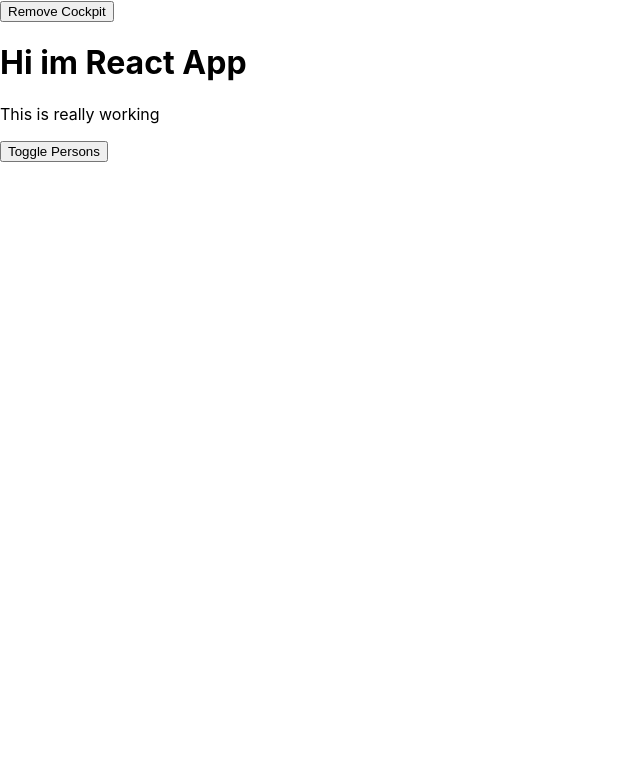
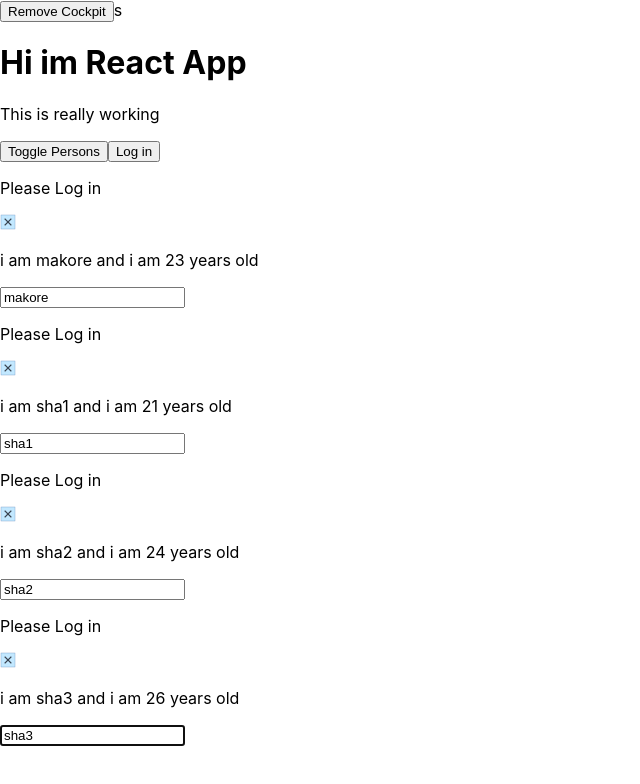
Before and after one commit to shaico92/reactBeginner, a React (Create React App) app: page / in a window 1280 px wide. Shown: the top 784 px of the page, without its empty margins (0-640 px from the left). Built offline with nearby package versions, Linux system fonts and the light colour scheme.

Commit message:
finishing the horrible overview on all of those features

```diff
--- a/package.json
+++ b/package.json
@@ -34,6 +34,7 @@
     "postcss-flexbugs-fixes": "3.2.0",
     "postcss-loader": "2.0.8",
     "promise": "8.0.1",
+    "prop-types": "^15.7.2",
     "radium": "^0.26.0",
     "raf": "3.4.0",
     "react": "^16.13.1",
--- a/src/components/Cockpit/Cockpit.js
+++ b/src/components/Cockpit/Cockpit.js
@@ -1,17 +1,21 @@
-import React,{useEffect} from 'react'
+import React,{useEffect, useRef, useContext} from 'react'
 
 import classes from  './Cockpit.css'
 
+
+import AuthContext from '../../context/auth-context';
 const cockpit = props=>{
 
-
+  const togglBtnRef = useRef(null);
+  const authContext = useContext(AuthContext);
 
 
   useEffect(()=>{
     console.log('[Cockpit.js] useEffect');
-    setTimeout(()=>{
-        console.log('Saved data to cloud')
-    },1000);
+    // setTimeout(()=>{
+    //     console.log('Saved data to cloud')
+    // },1000);
+    togglBtnRef.current.click();
     return ()=>{
 
       console.log('[Cockpit.js] cleanup work in useEffect' )
@@ -44,8 +48,17 @@ const cockpit = props=>{
     return(
     <div className={classes.Cockpit}>
         <h1>Hi im React App</h1>
-        <p className={assignedclasses.join(' ')}>This is really working</p>
-      <button className={btnClass} onClick={props.clicked}>Toggle Persons</button>
+        <p
+        className={assignedclasses.join(' ')}>This is really working</p>
+      <button
+      className={btnClass}
+      onClick={props.clicked}
+      ref={togglBtnRef}
+      >Toggle Persons</button>
+
+
+      <button onClick={authContext.login}>Log in</button>
+
 
     </div>
 
--- a/src/components/Persons/Person/Person.css
+++ b/src/components/Persons/Person/Person.css
@@ -2,7 +2,7 @@
     margin-right: 100%;
 
 
-
+    cursor: pointer;
   }
 
   .Person{
@@ -14,6 +14,6 @@
     margin-left: 25%;
     margin-top: 5%;
     width: 50%;
-    cursor: pointer;
+
 
   }
--- a/src/components/Persons/Person/Person.js
+++ b/src/components/Persons/Person/Person.js
@@ -5,10 +5,16 @@ import personStyles from './Person.css'
 
 //import Styled from 'styled-components';
 
+import PropTypes from 'prop-types'
+
+//import WithClass from '../../../hoc/WithClass'
 
 import Aux from '../../../hoc/Auxillary'
 
+import AuthContext from '../../../context/auth-context'
 import xBtn from '../../../assets/xButton.png'
+import withClass from '../../../hoc/WithClass';
+//import Persons from '../Persons';
 /*
 import styled from 'styled-components';
 const StyledDiv = Styled.div`
@@ -33,27 +39,60 @@ cursor: pointer;
 `;
 */
 class Person extends Component{
+
+  constructor(props){
+    super(props)
+    this.inputElemeRef= React.createRef();
+  }
+
+
+
+static contextType= AuthContext;
+
+
+
+  componentDidMount(){
+    this.inputElemeRef.current.focus();
+    console.log(this.context.authenticated);
+  }
 render(){
   console.log('[Person.js] rendering');
   return(
 
 
-    //<div className='Person' style={style} >
-    // <Aux>
-
-    // </Aux>
-    <div className={personStyles.Person}>
-      <img onClick={this.props.click} alt={''} className={personStyles.btn} src={xBtn}></img>
-  <p  >  i am {this.props.name} and i  am {this.props.age} years old</p>
-
-  <p>{this.props.children}</p>
-  <input type='text' onChange={this.props.changed} value={this.props.name}></input>
 
 
 
+     <Aux >
+       <AuthContext.Consumer>
+
+       {context =>context.authenticated ? <p>Authenticated!</p> : <p>Please Log in</p>}
+       </AuthContext.Consumer>
+
+      <img
+      onClick={this.props.click}
+      alt={''}
+      className={personStyles.btn}
+      src={xBtn}>
+
+      </img>
+  <p  >  i am {this.props.name} and i  am {this.props.age} years old</p>
+
+  <p>
+    {this.props.children}
+    </p>
+  <input
+  //ref={(inputEl)=>{this.inputEleme= inputEl}}
+  ref={this.inputElemeRef}
+  type='text'
+  onChange={this.props.changed}
+  value={this.props.name}></input>
 
 
-    </div>
+
+    </Aux>
+
+
 
   );
 }
@@ -65,5 +104,14 @@ render(){
 
 }
 
+Person.propTypes= {
 
-export default Person;
+    click: PropTypes.func,
+    name: PropTypes.string,
+    age : PropTypes.number,
+    changed : PropTypes.func
+
+
+};
+
+export default withClass(Person, personStyles.Person);
--- a/src/components/Persons/Persons.js
+++ b/src/components/Persons/Persons.js
@@ -4,6 +4,7 @@ import React,{PureComponent} from 'react'
 
 
 import Person from './Person/Person';
+
 
 class Persons extends PureComponent {
 
@@ -52,7 +53,9 @@ componentWillUnmount(){
        age ={person.age}
        key = {person.id}
        changed={(event)=>this.props.changed(event, person.id)}
-       />)
+
+       />
+       );
 
   });
 }
--- a/src/containers/App.js
+++ b/src/containers/App.js
@@ -7,12 +7,15 @@ import React,{Component} from 'react';
 
 import classesToUse  from './App.css'
 
+import WithClass from '../hoc/WithClass'
 
+import Aux from '../hoc/Auxillary'
 
 import Persons from '../components/Persons/Persons';
 
 import Cockpit from '../components/Cockpit/Cockpit'
 
+import AuthContext from '../context/auth-context';
 //import ErrorBounday from '../ErrorBoundry/ErrorBoundary'
 
 class App extends Component  {
@@ -27,6 +30,8 @@ class App extends Component  {
 state = {
   showPersons : false,
   showCockpit : true,
+  changedCounte : 0,
+  authenticated : false,
 persons: [
     {id : 'segma1',name: 'makore', age :23},
     {id : 'segma2',name: 'sha1', age :21},
@@ -73,6 +78,13 @@ deletePersonHandler = (indexP)=>{
 
   ;
  }
+
+
+loginHandler=()=>{
+this.setState({authenticated : true});
+}
+
+
   togglePersonsHandler = ()=>{
 
 
@@ -98,9 +110,16 @@ deletePersonHandler = (indexP)=>{
           const persons = [...this.state.persons];
           persons[personIndex]=person;
 
-          this.setState({persons: persons});
+          this.setState((prevState,props)=>{
 
-    }
+              return{
+                persons: persons,
+             changedCounte : prevState.changedCounte+1
+            };
+
+            });
+
+    };
 
 
 
@@ -120,7 +139,7 @@ console.log('[App.js] render');
   persons={this.state.persons}
   clicked={this.deletePersonHandler}
   changed={this.nameChangedHandler}
-
+      isAuthenticated ={this.state.authenticated}
 
 />
 
@@ -133,17 +152,25 @@ console.log('[App.js] render');
 
   return (
 
-    <div className={classesToUse.App}>
-
+    //<WithClass classes={classesToUse.App}>
+    <Aux>
       <button onClick={()=>{
         this.setState({showCockpit: false})
       }}>Remove Cockpit
       </button>
+         <AuthContext.Provider value={{
+           authenticated : this.state.authenticated,
+           login : this.loginHandler
+
+         }}>
+
+         s
       {this.state.showCockpit ? (
       <Cockpit
       showPersons={this.state.showPersons}
       personsLength={this.state.persons.length}
       clicked={this.togglePersonsHandler}
+
       />
       ):null}
 
@@ -151,14 +178,14 @@ console.log('[App.js] render');
       {/*renders the person var*/}
       {persons}
 
+      </AuthContext.Provider>
 
 
-
-      </div>
+      </Aux>
 
 
   );
     }
 }
 
-export default App;
+export default WithClass(App, classesToUse.App);
--- /dev/null
+++ b/src/context/auth-context.js
@@ -0,0 +1,13 @@
+import React from 'react';
+
+
+const authContext = React.createContext({
+
+
+        authenticated : false,
+        login : ()=>{}
+
+})
+
+
+export default authContext;
--- /dev/null
+++ b/src/hoc/WithClass.js
@@ -0,0 +1,19 @@
+import React from 'react';
+
+const withClass = (WrappedComponent, className)=>{
+
+
+
+    return props=>(
+        <div className={className}>
+        <WrappedComponent {...props}/>
+    </div>
+    );
+}
+
+
+
+
+
+
+export default withClass;
```
